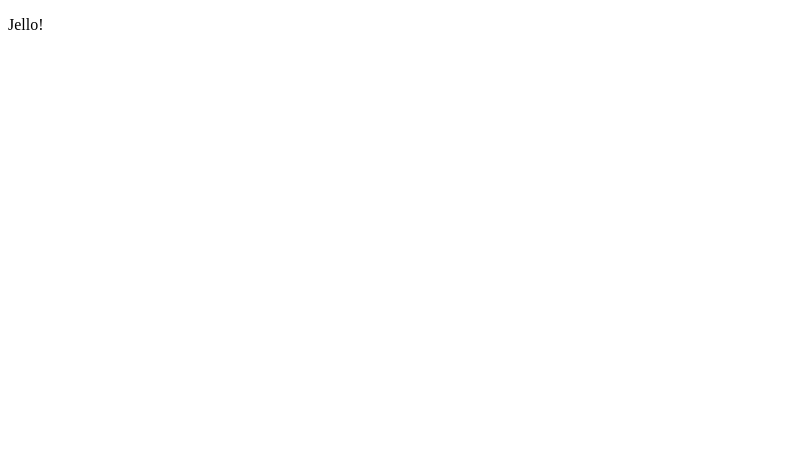
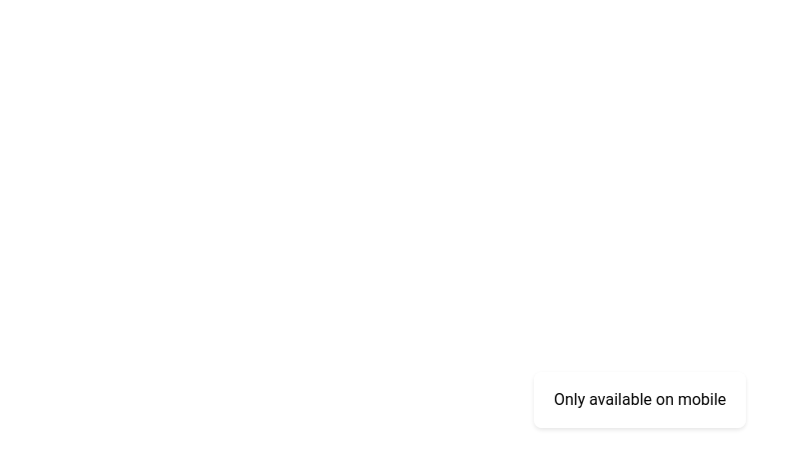
Before and after one commit to 5aleG/FitTrackr, a React (Create React App) app in the folder frontend/: page / in a window 1280 px wide. Shown: the top 468 px of the page, without its empty margins (0-799 px from the left). Built offline with nearby package versions, Linux system fonts and the light colour scheme.

Commit message:
feat: Add login styling

```diff
--- a/frontend/package.json
+++ b/frontend/package.json
@@ -13,6 +13,7 @@
     "react": "^18.2.0",
     "react-dom": "^18.2.0",
     "react-redux": "^8.1.1",
+    "react-responsive": "^9.0.2",
     "react-router-dom": "^6.14.1",
     "react-scripts": "5.0.1",
     "styled-components": "^6.0.4",
--- a/frontend/src/App.css
+++ /dev/null
@@ -1,38 +0,0 @@
-.App {
-  text-align: center;
-}
-
-.App-logo {
-  height: 40vmin;
-  pointer-events: none;
-}
-
-@media (prefers-reduced-motion: no-preference) {
-  .App-logo {
-    animation: App-logo-spin infinite 20s linear;
-  }
-}
-
-.App-header {
-  background-color: #282c34;
-  min-height: 100vh;
-  display: flex;
-  flex-direction: column;
-  align-items: center;
-  justify-content: center;
-  font-size: calc(10px + 2vmin);
-  color: white;
-}
-
-.App-link {
-  color: #61dafb;
-}
-
-@keyframes App-logo-spin {
-  from {
-    transform: rotate(0deg);
-  }
-  to {
-    transform: rotate(360deg);
-  }
-}
--- a/frontend/src/App.js
+++ b/frontend/src/App.js
@@ -1,12 +1,35 @@
 import React from 'react';
-import './App.css';
+import styled from 'styled-components';
+import { useMediaQuery } from 'react-responsive';
+import Login from "./Pages/Login/login"
 
-function App() {
+const App = () => {
+  const isMobile = useMediaQuery({ maxWidth: 767 });
+
   return (
-    <div>
-      <p>Jello!</p>
-    </div>
+    <>
+      {!isMobile && (
+        <DesktopOnlyWarning>
+          <p>Only available on mobile</p>
+        </DesktopOnlyWarning>
+      )}
+      {isMobile && <Login />}
+    </>
   );
-}
+};
 
 export default App;
+
+const DesktopOnlyWarning = styled.div`
+  display: block;
+  position: fixed;
+  top: 50%;
+  left: 50%;
+  transform: translate(-50%, -50%);
+  background-color: rgba(255, 255, 255, 0.8);
+  backdrop-filter: blur(5px); /* Add a backdrop blur effect */
+  padding: 20px;
+  border-radius: 8px;
+  box-shadow: 0 2px 4px rgba(0, 0, 0, 0.1);
+  z-index: 9999;
+`;
--- a/frontend/src/Components/LoginForm/loginForm.js
+++ b/frontend/src/Components/LoginForm/loginForm.js
@@ -1,13 +1,14 @@
 import React, { useState } from 'react';
 import { FormContainer,
+    FormOverlay,
     FormTitle,
     Form,
     FormField,
     Label,
     Input,
-    SubmitButton } from "./loginFormStyled"
+    SubmitButton,} from "./loginFormStyled"
 
-const LoginForm = () => {
+    const LoginForm = ({ onClose }) => {
       const [username, setUsername] = useState('');
       const [password, setPassword] = useState('');
 
@@ -30,6 +31,7 @@ const LoginForm = () => {
       };
 
       return (
+        <FormOverlay>
           <FormContainer>
             <FormTitle>Login</FormTitle>
             <Form onSubmit={handleSubmit}>
@@ -54,6 +56,7 @@ const LoginForm = () => {
               <SubmitButton type="submit">Submit</SubmitButton>
             </Form>
           </FormContainer>
+        </FormOverlay>
       );
     };
 
--- a/frontend/src/Components/LoginForm/loginFormStyled.js
+++ b/frontend/src/Components/LoginForm/loginFormStyled.js
@@ -1,4 +1,29 @@
-import styled from 'styled-components';
+import styled, { keyframes } from 'styled-components';
+
+
+const slideIn = keyframes`
+from {
+  transform: translateY(100%);
+}
+to {
+  transform: translateY(0);
+}
+`;
+
+export const FormOverlay = styled.div`
+    position: fixed;
+    top: 0;
+    left: 0;
+    width: 100%;
+    height: 100%;
+    background-color: rgba(0, 0, 0, 0.5);
+    backdrop-filter: blur(8px);
+    display: flex;
+    align-items: center;
+    justify-content: center;
+    z-index: 9999;
+    animation: ${slideIn} 0.3s ease-in-out;
+`;
 
 export const FormContainer = styled.div`
     position: fixed;
@@ -46,3 +71,13 @@ export const SubmitButton = styled.button`
     color: white;
     cursor: pointer;
 `;
+
+export const CloseButton = styled.button`
+    padding: 8px 16px;
+    border-radius: 4px;
+    border: none;
+    background-color: #cfbfba;
+    color: white;
+    cursor: pointer;
+    margin-top: 10px;
+`;
--- a/frontend/src/Styles/Globalstyles.styles.js
+++ b/frontend/src/Styles/Globalstyles.styles.js
@@ -1,15 +1,16 @@
 import { createGlobalStyle } from 'styled-components';
 
 const GlobalStyle = createGlobalStyle`
+@import url('https://fonts.googleapis.com/css2?family=Teko:wght@400;500&display=swap');
   :root {
-    --background-color: #FAFAFA;
+    /* --background-color: #FAFAFA;
     --plate-color: #FFFFFF;
-    --primary-text-color: #525252;
+    --primary-text-color: #FFFFFF;
     --secondary-text-color: #949494;
     --button-text-color: #525252;
     --button-background-color: #79CFF2;
     --highlight-color: #79CFF2;
-    --box-shadow-color: #00000040;
+    --box-shadow-color: #00000040; */
   }
 
   html, body, div, span, applet, object, iframe,
--- a/frontend/src/index.css
+++ b/frontend/src/index.css
@@ -0,0 +1,16 @@
+body {
+  height:100vh;
+  width: 100vw;
+  background-color: var(--background-color);
+  margin: 0;
+  font-family: 'Sukhumvit Set', 'Roboto', 'Oxygen',
+    'Ubuntu', 'Cantarell', 'Fira Sans', 'Droid Sans', 'Helvetica Neue',
+    sans-serif;
+  -webkit-font-smoothing: antialiased;
+  -moz-osx-font-smoothing: grayscale;
+}
+
+code {
+  font-family: source-code-pro, Menlo, Monaco, Consolas, 'Courier New',
+    monospace;
+}
--- a/frontend/src/index.js
+++ b/frontend/src/index.js
@@ -3,8 +3,12 @@ import ReactDOM from 'react-dom/client';
 import './index.css';
 import App from './App';
 import * as serviceWorkerRegistration from './serviceWorkerRegistration';
+import GlobalStyle from "./Styles/Globalstyles.styles"
 
 const root = ReactDOM.createRoot(document.getElementById('root'));
 root.render(
-    <App />
+    <div>
+        <GlobalStyle />
+        <App />
+    </div>
 );
```
Also changed, not shown: 1 other file (tests, documents, lock files or other folders). Lines whose indentation alone changed are shown as unchanged.
